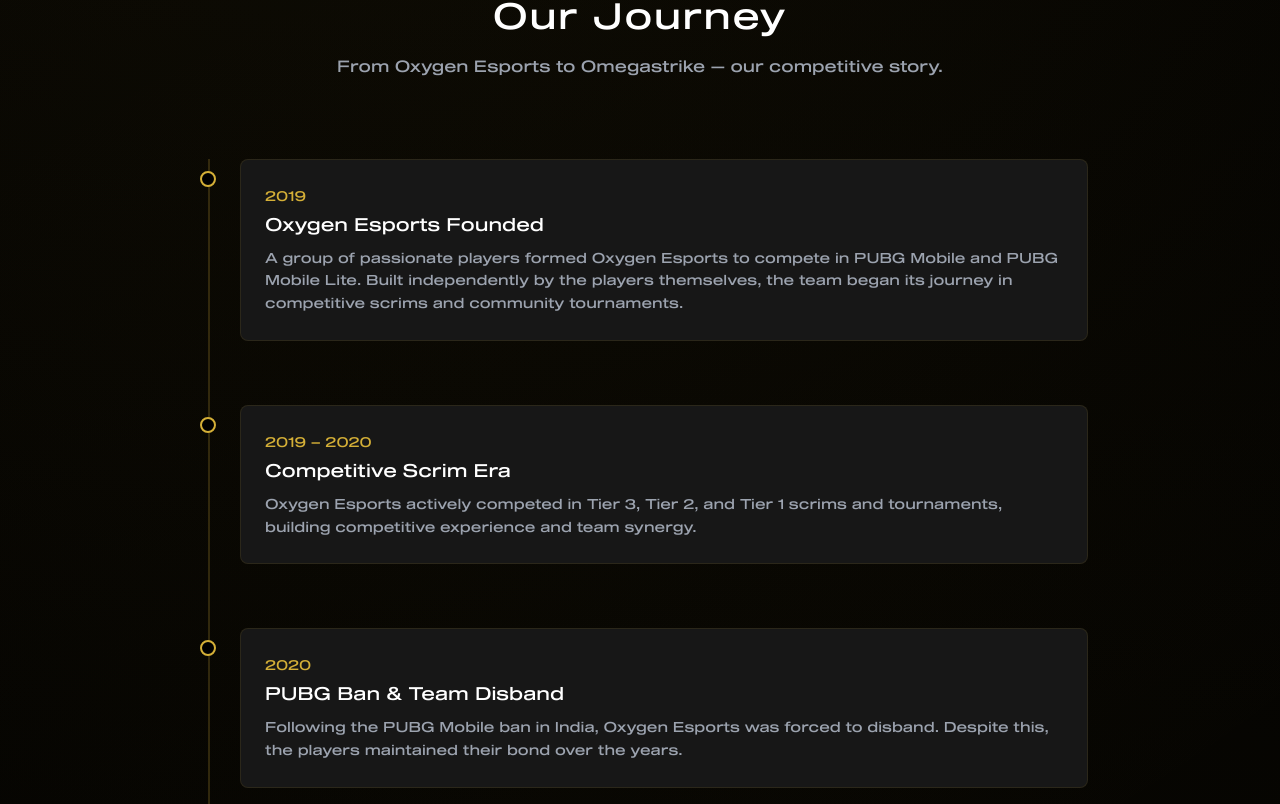
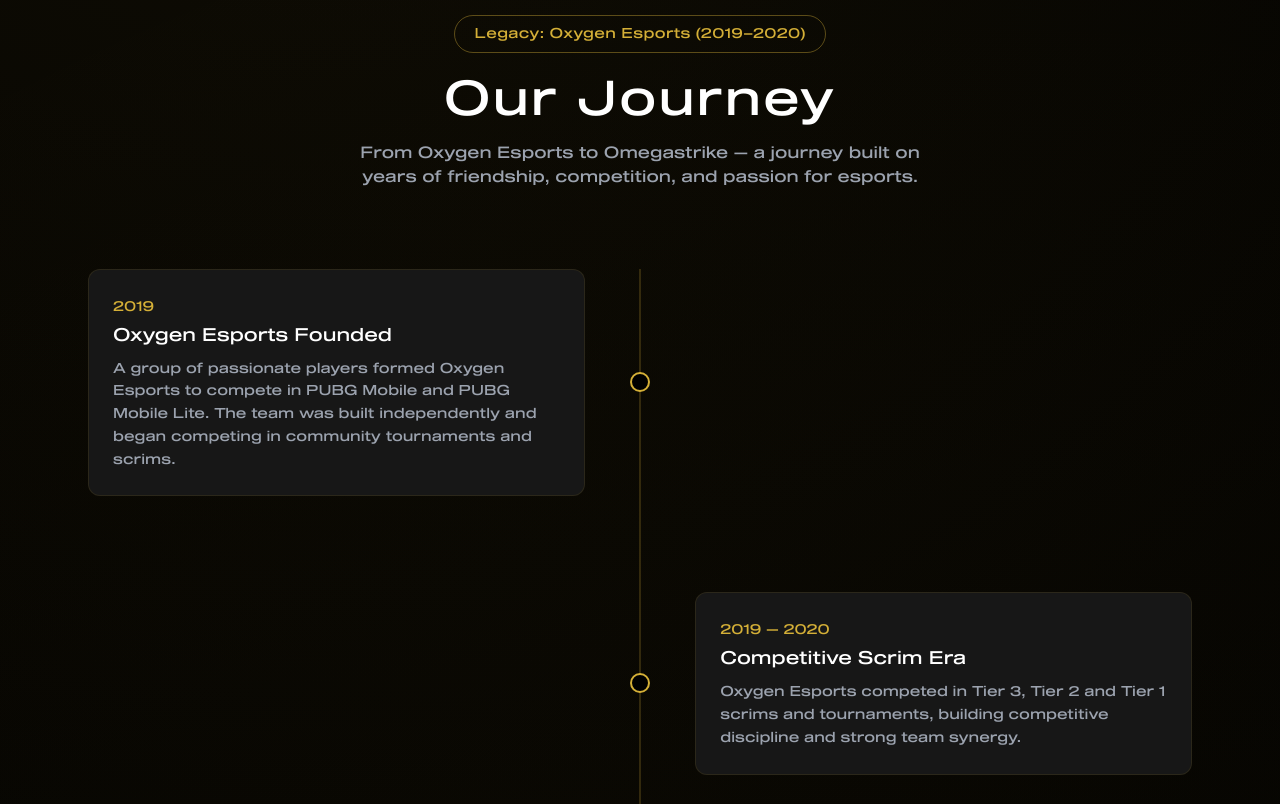
Before and after one commit to omegastrike/_teamos, a Next.js app: page /organization in a window 1280 px wide. Shown: the part 976-1780 px from the top of the page. Built offline with nearby package versions, Linux system fonts and the light colour scheme.

Commit message:
Update OrganizationTimeline.jsx

```diff
--- a/components/OrganizationTimeline.jsx
+++ b/components/OrganizationTimeline.jsx
@@ -1,71 +1,88 @@
 "use client";
 
+import Reveal from "./Reveal";
+
 export default function OrganizationTimeline() {
+
   const events = [
     {
       year: "2019",
       title: "Oxygen Esports Founded",
-      desc: "A group of passionate players formed Oxygen Esports to compete in PUBG Mobile and PUBG Mobile Lite. Built independently by the players themselves, the team began its journey in competitive scrims and community tournaments.",
+      desc: "A group of passionate players formed Oxygen Esports to compete in PUBG Mobile and PUBG Mobile Lite. The team was built independently and began competing in community tournaments and scrims.",
     },
     {
-      year: "2019 – 2020",
+      year: "2019 — 2020",
       title: "Competitive Scrim Era",
-      desc: "Oxygen Esports actively competed in Tier 3, Tier 2, and Tier 1 scrims and tournaments, building competitive experience and team synergy.",
+      desc: "Oxygen Esports competed in Tier 3, Tier 2 and Tier 1 scrims and tournaments, building competitive discipline and strong team synergy.",
     },
     {
       year: "2020",
       title: "PUBG Ban & Team Disband",
-      desc: "Following the PUBG Mobile ban in India, Oxygen Esports was forced to disband. Despite this, the players maintained their bond over the years.",
+      desc: "After PUBG Mobile was banned in India, Oxygen Esports was forced to disband. However the bond between the players remained strong.",
     },
     {
-      year: "2023 – 2024",
+      year: "2023 — 2024",
       title: "Team Reunion",
-      desc: "After completing their studies, the original players reunited and returned to competitive gaming, practicing BGMI together once again.",
+      desc: "After finishing their education, the original players reunited and began playing BGMI again, rebuilding their competitive chemistry.",
     },
     {
       year: "October 2025",
       title: "Omegastrike Founded",
-      desc: "The team founded Omegastrike, a new esports organization built on the legacy of Oxygen Esports with a renewed competitive vision.",
+      desc: "The players decided to build a new professional organization called Omegastrike, continuing the legacy of Oxygen Esports.",
     },
     {
       year: "2026",
       title: "Competitive Expansion",
-      desc: "Omegastrike continues developing its roster and competing in scrims and tournaments while building its esports presence.",
+      desc: "Omegastrike continues developing its roster and competing in scrims and tournaments while building a professional esports brand.",
     },
   ];
 
   return (
-    <section className="py-28 px-6 border-t border-gold/10">
-      <div className="max-w-4xl mx-auto">
+    <section className="py-32 px-6 border-t border-gold/10">
 
-        {/* Header */}
+      <div className="max-w-6xl mx-auto">
+
+        {/* LEGACY BADGE */}
         <div className="text-center mb-20">
-          <h2 className="text-4xl font-sequel mb-4">
+
+          <span className="inline-block px-5 py-2 rounded-full border border-gold/40 text-gold text-sm tracking-wide mb-6">
+            Legacy: Oxygen Esports (2019–2020)
+          </span>
+
+          <h2 className="text-4xl md:text-5xl font-sequel mb-4">
             Our Journey
           </h2>
-          <p className="text-gray-400">
-            From Oxygen Esports to Omegastrike — our competitive story.
+
+          <p className="text-gray-400 max-w-xl mx-auto">
+            From Oxygen Esports to Omegastrike — a journey built on years of
+            friendship, competition, and passion for esports.
           </p>
+
         </div>
 
-        {/* Timeline */}
+
+        {/* TIMELINE */}
         <div className="relative">
 
-          {/* Vertical line */}
-          <div className="absolute left-4 top-0 bottom-0 w-[2px] bg-gold/20"></div>
+          {/* Center line */}
+          <div className="absolute left-1/2 top-0 bottom-0 w-[2px] bg-gold/20 transform -translate-x-1/2"></div>
 
-          <div className="space-y-16">
 
-            {events.map((event, i) => (
-              <div key={i} className="relative pl-12">
+          <div className="space-y-24">
 
-                {/* Dot */}
-                <div className="absolute left-0 top-1 w-8 h-8 flex items-center justify-center">
-                  <div className="w-4 h-4 rounded-full border-2 border-gold bg-black"></div>
-                </div>
+            {events.map((event, i) => {
 
-                {/* Card */}
-                <div className="bg-neutral-900 border border-gold/10 rounded-lg p-6 hover:border-gold/30 transition">
+              const left = i % 2 === 0;
+
+              return (
+
+                <Reveal key={i} delay={i * 0.1}>
+
+                  <div className="relative flex items-center justify-between">
+
+                    {/* LEFT CARD */}
+                    {left && (
+                      <div className="w-full md:w-[45%] bg-neutral-900 border border-gold/10 p-6 rounded-xl hover:border-gold/30 transition">
 
                         <span className="text-gold text-sm font-semibold">
                           {event.year}
@@ -80,15 +97,48 @@ export default function OrganizationTimeline() {
                         </p>
 
                       </div>
+                    )}
+
+                    {!left && <div className="hidden md:block w-[45%]"></div>}
+
+                    {/* CENTER DOT */}
+                    <div className="absolute left-1/2 transform -translate-x-1/2 w-5 h-5 rounded-full border-2 border-gold bg-black"></div>
+
+                    {/* RIGHT CARD */}
+                    {!left && (
+                      <div className="w-full md:w-[45%] bg-neutral-900 border border-gold/10 p-6 rounded-xl hover:border-gold/30 transition">
+
+                        <span className="text-gold text-sm font-semibold">
+                          {event.year}
+                        </span>
+
+                        <h3 className="text-lg font-semibold mt-1">
+                          {event.title}
+                        </h3>
+
+                        <p className="text-gray-400 mt-2 text-sm leading-relaxed">
+                          {event.desc}
+                        </p>
 
                       </div>
-            ))}
+                    )}
+
+                    {left && <div className="hidden md:block w-[45%]"></div>}
+
+                  </div>
+
+                </Reveal>
+
+              );
+
+            })}
 
           </div>
 
         </div>
 
       </div>
+
     </section>
   );
 }
```
Lines whose indentation alone changed are shown as unchanged.
